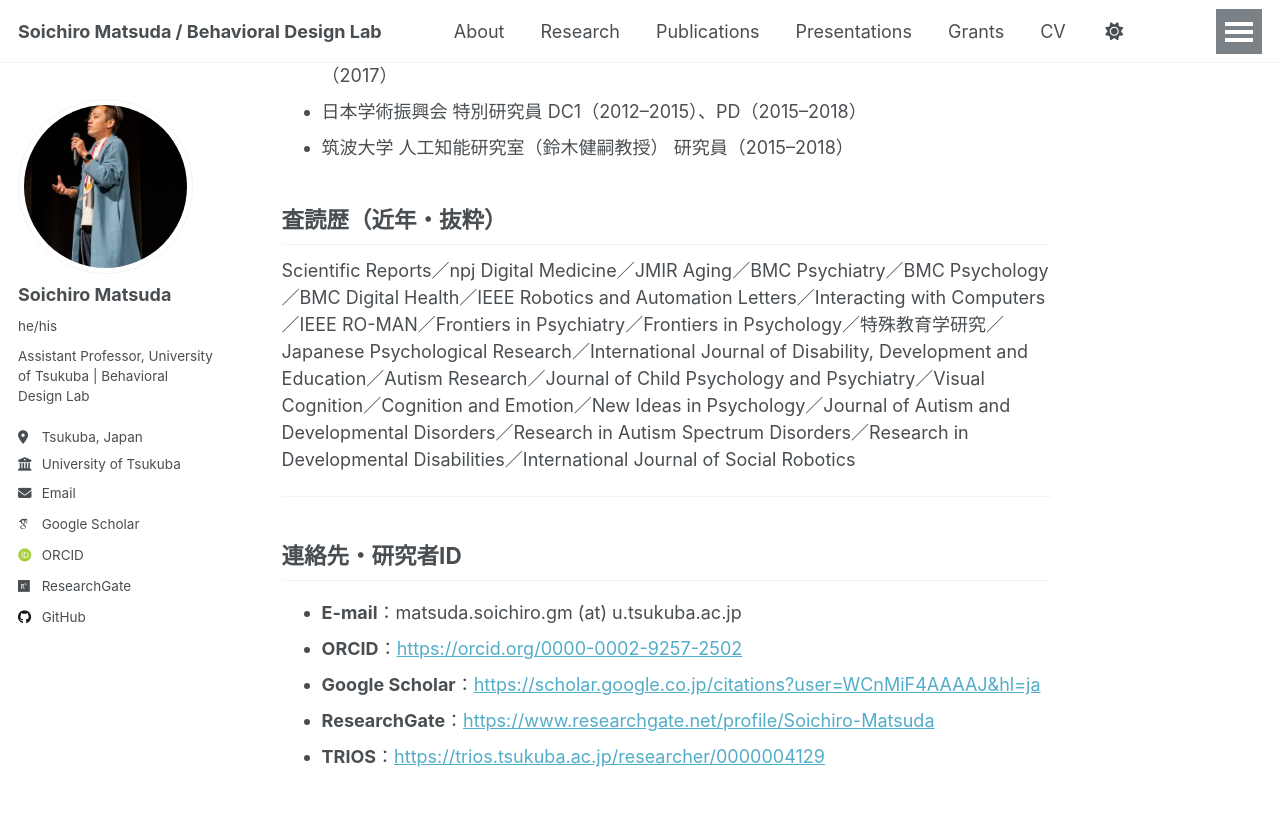
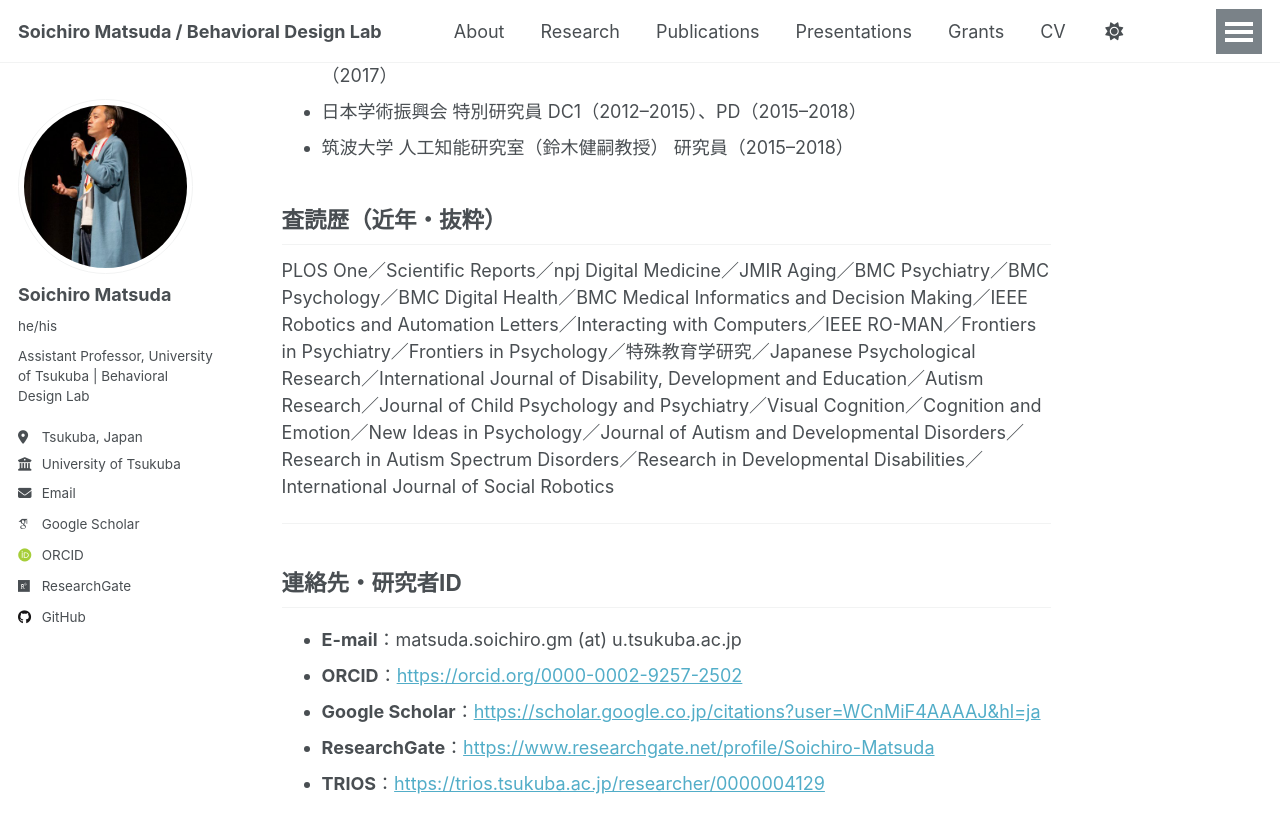
Before and after one commit to BehavioralDesignerMatsuda/BehavioralDesignerMatsuda.github.io, a Jekyll site: the page built from _pages/about-ja.md, in a window 1280 px wide and 900 px high, scrolled down 2456 px. Shown: the top 833 px of the window. Built offline with Jekyll 4.4.1, drawn with Linux system fonts in a browser that asks for light colours; some web fonts are replaced; a script that is not in the unit is left out.

Commit message:
Update about-ja.md

```diff
--- a/_pages/about-ja.md
+++ b/_pages/about-ja.md
@@ -85,7 +85,7 @@ redirect_from:
 - 筑波大学 人工知能研究室（鈴木健嗣教授） 研究員（2015–2018）
 
 ## 査読歴（近年・抜粋）
-Scientific Reports／npj Digital Medicine／JMIR Aging／BMC Psychiatry／BMC Psychology／BMC Digital Health／IEEE Robotics and Automation Letters／Interacting with Computers／IEEE RO-MAN／Frontiers in Psychiatry／Frontiers in Psychology／特殊教育学研究／Japanese Psychological Research／International Journal of Disability, Development and Education／Autism Research／Journal of Child Psychology and Psychiatry／Visual Cognition／Cognition and Emotion／New Ideas in Psychology／Journal of Autism and Developmental Disorders／Research in Autism Spectrum Disorders／Research in Developmental Disabilities／International Journal of Social Robotics
+PLOS One／Scientific Reports／npj Digital Medicine／JMIR Aging／BMC Psychiatry／BMC Psychology／BMC Digital Health／BMC Medical Informatics and Decision Making／IEEE Robotics and Automation Letters／Interacting with Computers／IEEE RO-MAN／Frontiers in Psychiatry／Frontiers in Psychology／特殊教育学研究／Japanese Psychological Research／International Journal of Disability, Development and Education／Autism Research／Journal of Child Psychology and Psychiatry／Visual Cognition／Cognition and Emotion／New Ideas in Psychology／Journal of Autism and Developmental Disorders／Research in Autism Spectrum Disorders／Research in Developmental Disabilities／International Journal of Social Robotics
 
 ---
 
```
